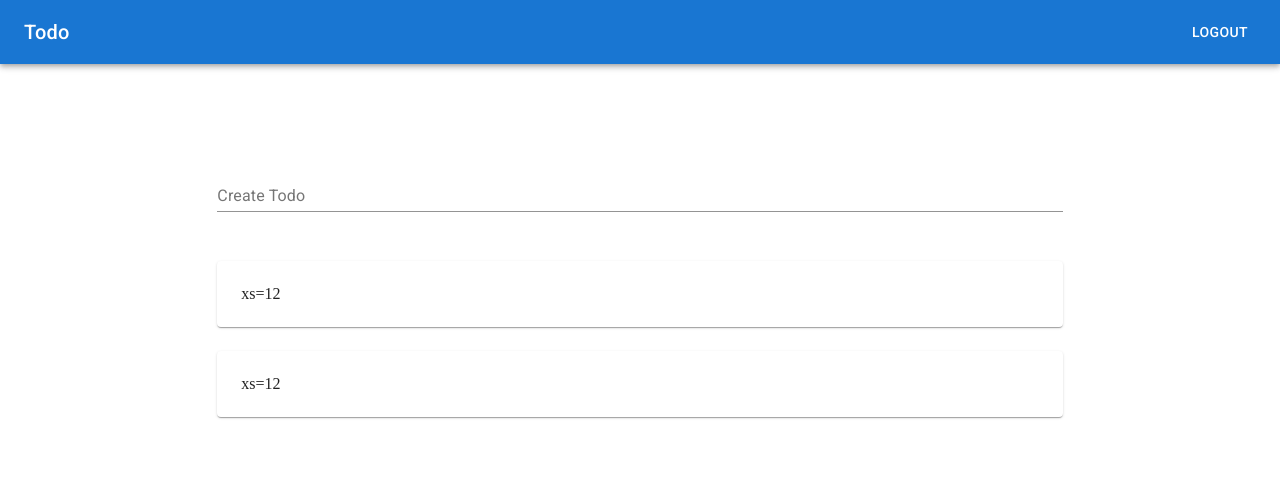
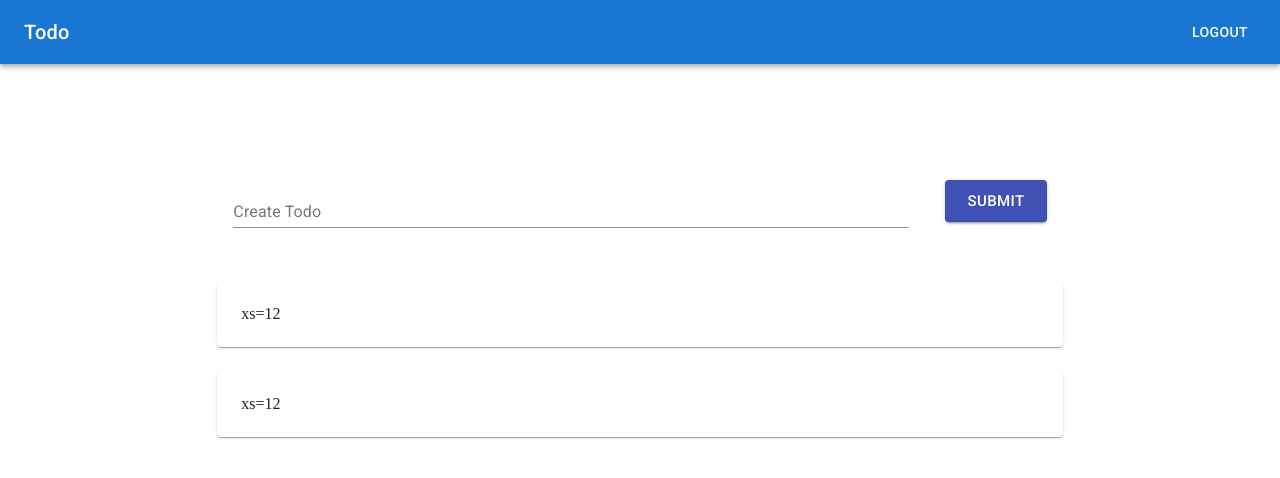
Before and after one commit to plechipt/todo-app, a React (Create React App) app in the folder frontend/: page / in a window 1280 px wide. Shown: the top 478 px of the page. Built offline with nearby package versions, Linux system fonts and the light colour scheme.

Commit message:
added submit button

```diff
--- a/frontend/src/components/Todo.js
+++ b/frontend/src/components/Todo.js
@@ -3,13 +3,19 @@ import { makeStyles } from "@material-ui/core/styles";
 import Paper from "@material-ui/core/Paper";
 import Grid from "@material-ui/core/Grid";
 import TextField from "@material-ui/core/TextField";
+import Button from "@material-ui/core/Button";
+import Box from "@material-ui/core/Box";
 
 const useStyles = makeStyles((theme) => ({
   root: {
     flexGrow: 1,
   },
   createField: {
+    display: "flex",
     marginBottom: 25,
+  },
+  submitButton: {
+    marginLeft: 20,
   },
   paper: {
     padding: theme.spacing(3),
@@ -24,12 +30,31 @@ const Todo = () => {
     <div className={classes.root}>
       <Grid justify="center" alignItems="center" container spacing={3}>
         <Grid item xs={8}>
-          <TextField
-            className={classes.createField}
-            label="Create Todo"
-            fullWidth
-          />
+          <Box display="flex" p={1}>
+            <Box p={1} flexGrow={1}>
+              <TextField
+                className={classes.createField}
+                label="Create Todo"
+                fullWidth
+                inputProps={{
+                  maxLength: 70,
+                }}
+              />
+            </Box>
+            <Box p={1}>
+              <Button
+                className={classes.submitButton}
+                variant="contained"
+                size="large"
+                color="primary"
+              >
+                Submit
+              </Button>
+            </Box>
+          </Box>
         </Grid>
+      </Grid>
+      <Grid justify="center" alignItems="center" container spacing={3}>
         <Grid item xs={8}>
           <Paper className={classes.paper}>xs=12</Paper>
         </Grid>
```
Also changed, not shown: 1 other file (tests, documents, lock files or other folders).
